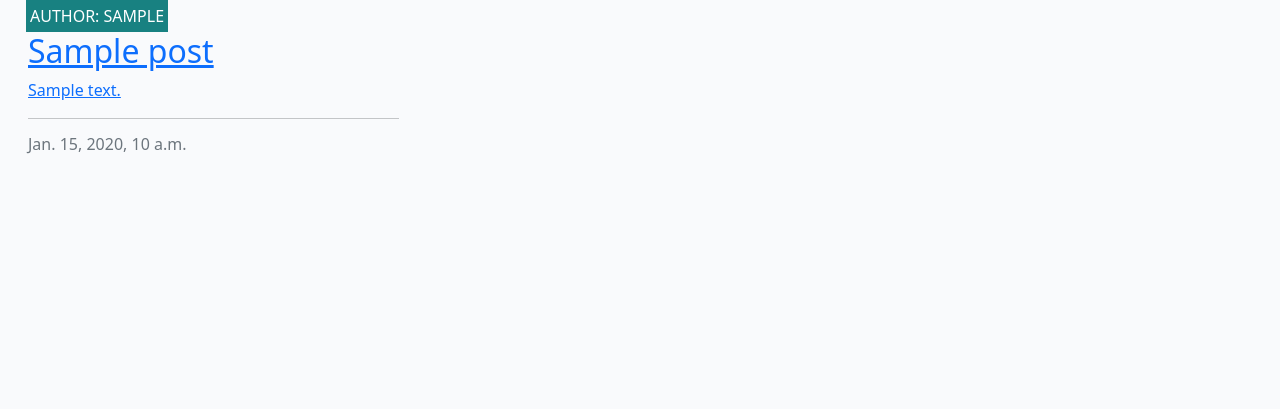
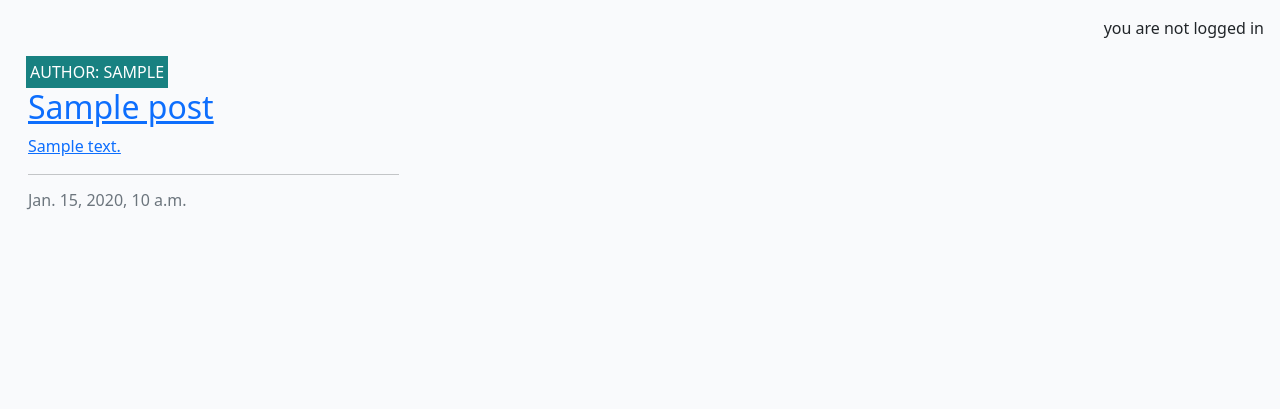
Before and after one commit to Saranyajayakumaran/django-blog-project, a Django app: page / in a window 1280 px wide. Shown: the part 60-469 px from the top of the page. Run offline with Django 4.2, Linux system fonts and the light colour scheme; tables that the repository leaves empty hold one stand-in row (values such as "Sample post"); parts of the project's set-up code (start-up, migrations or seed data) failed here and were passed over; some libraries are stand-ins or nearby versions.

Commit message:
created  resticted access

```diff
--- a/templates/base.html
+++ b/templates/base.html
@@ -85,6 +85,11 @@
     </nav>
 
     <main class="flex-shrink-0 main-bg">
+        {% if user.is_authenticated%}
+        <p classs="text-end m-3">You are logged in as {{ user }}</p>
+        {% else %}
+        <p class="text-end m-3">you are not logged in</p>
+        {% endif %}
 
         {% block content %}
         <!-- Content Goes here -->
```
